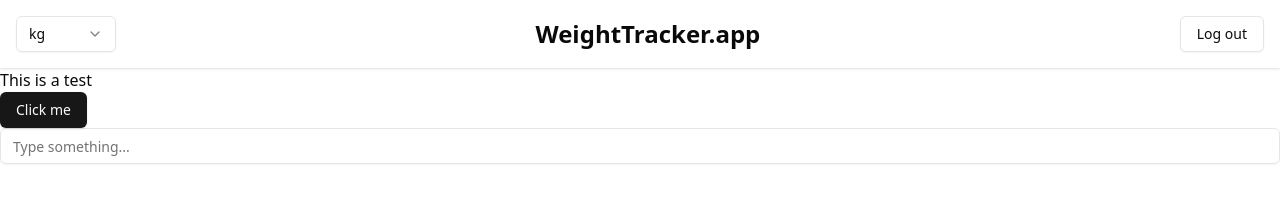
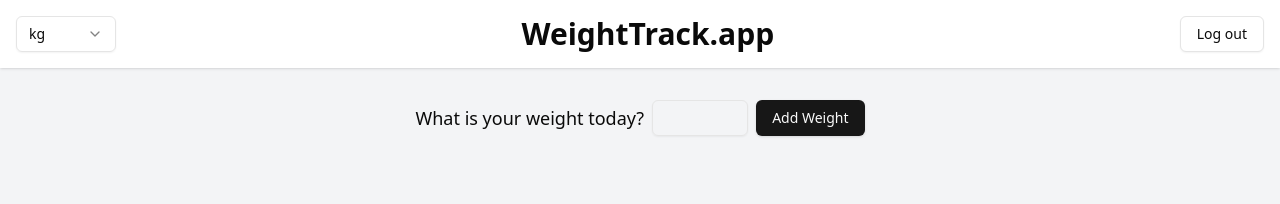
Before and after one commit to PaulTreanor/weightmate, a Gatsby site: page / in a window 1280 px wide. Built offline with nearby package versions, Linux system fonts and the light colour scheme; Gatsby itself is replaced by a stand-in of ours.

Commit message:
Add input element component

```diff
--- a/src/components/Header.tsx
+++ b/src/components/Header.tsx
@@ -21,8 +21,8 @@ export default function Header({ unit, setUnit }: HeaderProps) {
                         <SelectItem value="stone">stone</SelectItem>
                     </SelectContent>
                 </Select>
-            <h1 className="text-2xl font-bold">WeightTracker.app</h1>
-            <Button variant="outline">Log out</Button>
+                <h1 className="text-3xl font-bold text-center">WeightTrack.app</h1>
+                <Button variant="outline">Log out</Button>
             </div>
         </header>
     )
--- /dev/null
+++ b/src/components/WeightInput.tsx
@@ -0,0 +1,38 @@
+import React, { useState } from "react"
+import { Input } from "@/components/ui/input"
+import { Button } from "@/components/ui/button"
+import { convertToKg } from "../utils/unitConversions"
+
+type WeightInputProps = {
+    onAddWeight: (weight: number) => void
+    unit: "kg" | "lbs" | "stone"
+}
+
+export default function WeightInput({ onAddWeight, unit }: WeightInputProps) {
+    const [weight, setWeight] = useState("")
+
+    const handleSubmit = (e: React.FormEvent) => {
+        e.preventDefault()
+        const weightInKg = convertToKg(Number.parseFloat(weight), unit)
+        onAddWeight(weightInKg)
+        setWeight("")
+    }
+
+    return (
+        <form onSubmit={handleSubmit} className="mb-8 flex items-center justify-center space-x-2">
+            <label htmlFor="weight" className="text-lg font-medium">
+                What is your weight today?
+            </label>
+            <Input
+                type="number"
+                id="weight"
+                value={weight}
+                onChange={(e) => setWeight(e.target.value)}
+                className="w-24"
+                step="0.1"
+                required
+            />
+            <Button type="submit">Add Weight</Button>
+        </form>
+    )
+}
--- /dev/null
+++ b/src/data/mockData.ts
@@ -0,0 +1,16 @@
+import type { WeightEntry } from "@/types"
+
+const mockData: WeightEntry[] = [
+  { date: "2023-01-01", weight: 70.5 },
+  { date: "2023-01-08", weight: 70.2 },
+  { date: "2023-01-15", weight: 69.8 },
+  { date: "2023-01-22", weight: 69.5 },
+  { date: "2023-01-29", weight: 69.3 },
+  { date: "2023-02-05", weight: 69.0 },
+  { date: "2023-02-12", weight: 68.7 },
+  { date: "2023-02-19", weight: 68.5 },
+  { date: "2023-02-26", weight: 68.2 },
+  { date: "2023-03-05", weight: 68.0 },
+]
+
+export default mockData
--- a/src/pages/index.tsx
+++ b/src/pages/index.tsx
@@ -1,18 +1,30 @@
 import React, { useState } from "react"
 import type { HeadFC, PageProps } from "gatsby"
-import { Button } from "@/components/ui/button"
-import { Input } from "@/components/ui/input"
 import Header from "@/components/Header"
+import WeightInput from "@/components/WeightInput"
+import type { WeightEntry } from "@/types"
+import mockData from "../data/mockData"
 
 const IndexPage: React.FC<PageProps> = () => {
 	const [unit, setUnit] = useState<"kg" | "lbs" | "stone">("kg")
+	const [weightData, setWeightData] = useState<WeightEntry[]>(mockData)
+
+	const addWeight = (weight: number) => {
+		const newEntry: WeightEntry = {
+			date: new Date().toISOString(),
+			weight: weight,
+		}
+		setWeightData([...weightData, newEntry])
+	  }
 	return (
-		<div>
-			<Header unit={unit} setUnit={setUnit} />
-			<p>This is a test</p>
-			<Button>Click me</Button>
-			<Input placeholder="Type something..." />
-		</div>
+		<div className="min-h-screen bg-gray-100">
+		<Header unit={unit} setUnit={setUnit} />
+			<main className="container mx-auto px-4 py-8">
+				<WeightInput onAddWeight={addWeight} unit={unit} />
+				{/* <WeightChart data={weightData} unit={unit} /> */}
+				{/* <JsonViewer data={weightData} /> */}
+			</main>
+	  </div>
 	)
 }
 
--- /dev/null
+++ b/src/types.ts
@@ -0,0 +1,4 @@
+export type WeightEntry = {
+    date: string
+    weight: number
+}
--- /dev/null
+++ b/src/utils/unitConversions.ts
@@ -0,0 +1,21 @@
+export function convertToKg(weight: number, unit: "kg" | "lbs" | "stone"): number {
+	switch (unit) {
+		case "kg":
+			return weight
+		case "lbs":
+			return weight / 2.20462
+		case "stone":
+			return weight * 6.35029
+	}
+}
+
+export function convertFromKg(weight: number, unit: "kg" | "lbs" | "stone"): number {
+	switch (unit) {
+		case "kg":
+			return weight
+		case "lbs":
+			return weight * 2.20462
+		case "stone":
+			return weight / 6.35029
+	}
+}
```
Also changed, not shown: README.md.
